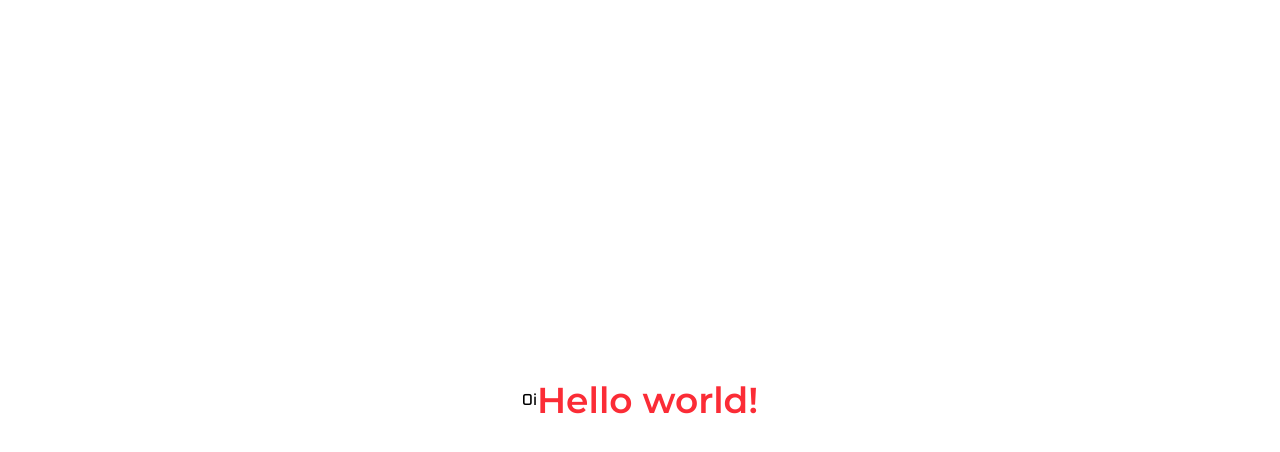
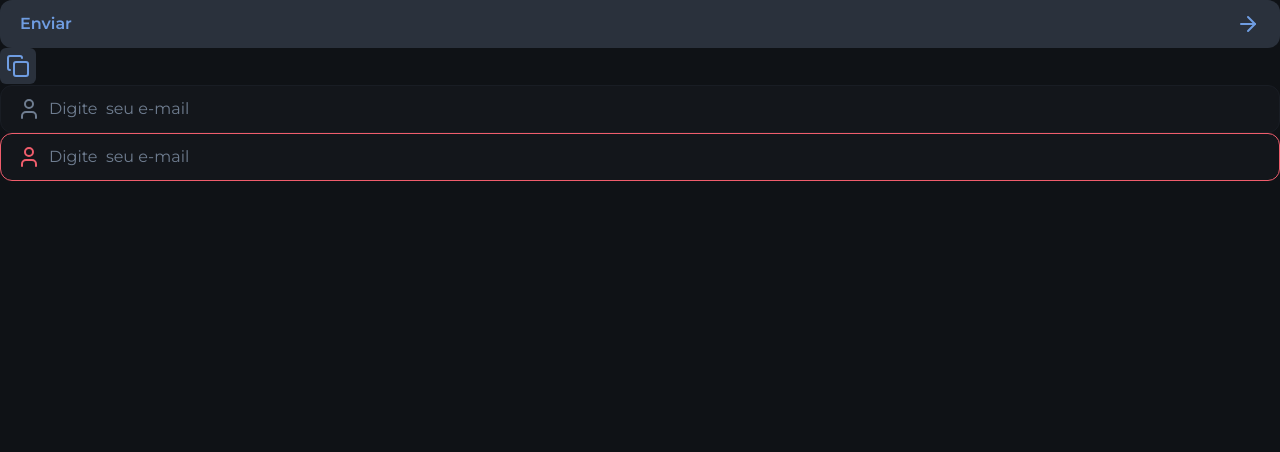
Before and after one commit to arthur-uzumaki/dev-stage, a Next.js app: page / in a window 1280 px wide. Shown: the top 452 px of the page. Built offline with nearby package versions, Linux system fonts and the light colour scheme.

Commit message:
feat: adding important components

```diff
--- a/package.json
+++ b/package.json
@@ -10,6 +10,8 @@
   },
   "dependencies": {
     "@tailwindcss/postcss": "^4.0.6",
+    "clsx": "^2.1.1",
+    "lucide-react": "^0.475.0",
     "next": "15.1.7",
     "postcss": "^8.5.2",
     "react": "^19.0.0",
--- a/src/app/layout.tsx
+++ b/src/app/layout.tsx
@@ -25,7 +25,7 @@ export default function RootLayout({
 }>) {
   return (
     <html lang="pt-br" className={`${oxanium.variable} ${montserrat.variable}`}>
-      <body>{children}</body>
+      <body className="bg-gray-900 text-gray-100 antialiased">{children}</body>
     </html>
   )
 }
--- a/src/app/page.tsx
+++ b/src/app/page.tsx
@@ -1,8 +1,27 @@
+import { Button } from '@/components/button'
+import { IconButton } from '@/components/icon-button'
+import { Input } from '@/components/input'
+import { ArrowRight, Copy, User } from 'lucide-react'
+
 export default function Home() {
   return (
-    <main className="h-screen flex items-center justify-center">
-      <h1 className="font-heading">Oi</h1>
-      <p className="text-red-500 font-bold text-4xl">Hello world!</p>
+    <main>
+      <Button type="button">
+        <Button.Title title="Enviar" />
+        <Button.Icon icon={ArrowRight} />
+      </Button>
+      <IconButton>
+        <IconButton.Icon icon={Copy} />
+      </IconButton>
+
+      <Input>
+        <Input.Icon icon={User} />
+        <Input.Field placeholder="Digite  seu e-mail " />
+      </Input>
+      <Input error>
+        <Input.Icon icon={User} />
+        <Input.Field placeholder="Digite  seu e-mail " />
+      </Input>
     </main>
   )
 }
--- /dev/null
+++ b/src/components/button.tsx
@@ -0,0 +1,35 @@
+import type { ComponentProps, JSX, ReactNode } from 'react'
+import type { LucideIcon } from 'lucide-react'
+
+interface ButtonProps extends ComponentProps<'button'> {}
+function Button({ children, ...rest }: ButtonProps) {
+  return (
+    <button
+      className="flex h-12 w-full items-center justify-between rounded-xl bg-gray-500 px-5 text-blue transition-colors duration-300 hover:bg-blue hover:text-gray-900 "
+      {...rest}
+    >
+      {children}
+    </button>
+  )
+}
+
+interface TitleProps {
+  title: string
+}
+
+function Title({ title }: TitleProps) {
+  return <p className="font-semibold ">{title}</p>
+}
+
+interface IconProps {
+  icon: LucideIcon
+}
+
+function Icon({ icon: Icon }: IconProps) {
+  return <Icon className="siz-6" />
+}
+
+Button.Title = Title
+Button.Icon = Icon
+
+export { Button }
--- /dev/null
+++ b/src/components/icon-button.tsx
@@ -0,0 +1,26 @@
+import type { ComponentProps, JSX, ReactNode } from 'react'
+import type { LucideIcon } from 'lucide-react'
+
+interface IconButtonProps extends ComponentProps<'button'> {}
+function IconButton({ children, ...rest }: IconButtonProps) {
+  return (
+    <button
+      className=" rounded-md bg-gray-500 p-1.5 text-blue transition-colors duration-300 hover:bg-blue hover:text-gray-900 "
+      {...rest}
+    >
+      {children}
+    </button>
+  )
+}
+
+interface IconProps {
+  icon: LucideIcon
+}
+
+function Icon({ icon: Icon }: IconProps) {
+  return <Icon className="siz-5" />
+}
+
+IconButton.Icon = Icon
+
+export { IconButton }
--- /dev/null
+++ b/src/components/input.tsx
@@ -0,0 +1,42 @@
+import type { LucideIcon } from 'lucide-react'
+import type { ComponentProps } from 'react'
+
+import clsx from 'clsx'
+
+interface InputProps extends ComponentProps<'div'> {
+  error?: boolean
+}
+
+function Input({ children, error = false }: InputProps) {
+  return (
+    <div
+      data-error={error}
+      className="group flex h-12 items-center gap-2 rounded-xl border border-gray-600 bg-gray-800 px-4 focus-within:border-gray-100 data-[error=true]:border-danger"
+    >
+      {children}
+    </div>
+  )
+}
+
+interface IconProps {
+  icon: LucideIcon
+}
+
+function InputIcon({ icon: Icon }: IconProps) {
+  return (
+    <Icon className="text-gray-400 group-focus-within:text-gray-100 group-[&:not(:has(input:placeholder-shown))]:text-gray-100 group-data-[error=true]:text-danger" />
+  )
+}
+
+interface InputFieldProps extends ComponentProps<'input'> {}
+
+function InputField({ ...rest }: InputFieldProps) {
+  return (
+    <input className="flex-1 outline-0 placeholder:text-gray-400" {...rest} />
+  )
+}
+
+Input.Icon = InputIcon
+Input.Field = InputField
+
+export { Input }
--- a/src/styles/globals.css
+++ b/src/styles/globals.css
@@ -1,9 +1,12 @@
 @import "tailwindcss";
 
 @theme {
+  --color-*: initial;
+
   --color-blue: #6f9de2;
   --color-purple: #9871f3;
   --color-danger: #f05d6c;
+
   --color-gray-100: #dae4f2;
   --color-gray-200: #c8d0da;
   --color-gray-300: #95a1b1;
@@ -15,4 +18,6 @@
 
   --font-heading: var(--font-oxanium);
   --font-sans: var(--font-montserrat);
+
+  ---radius-xl:0.625rem;
 }
```
Also changed, not shown: 1 other file (tests, documents, lock files or other folders).
